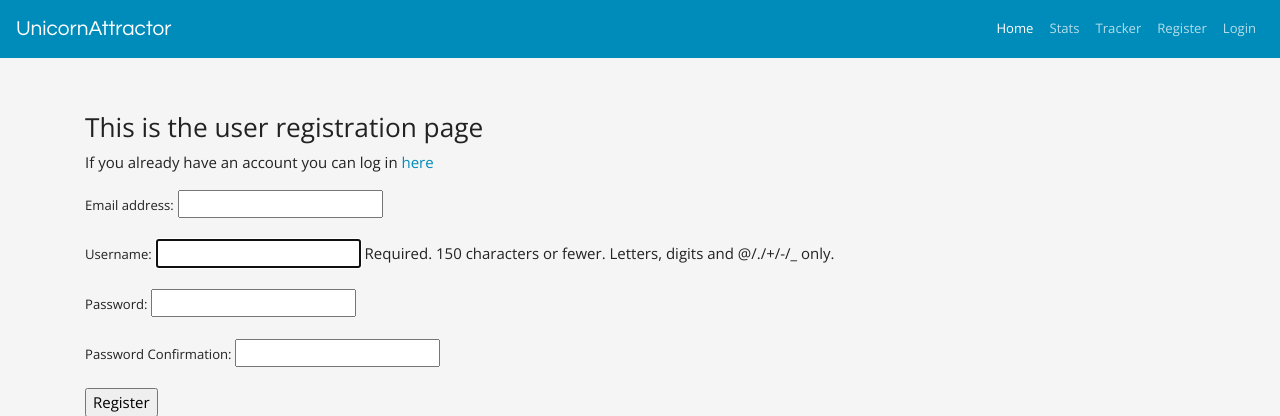
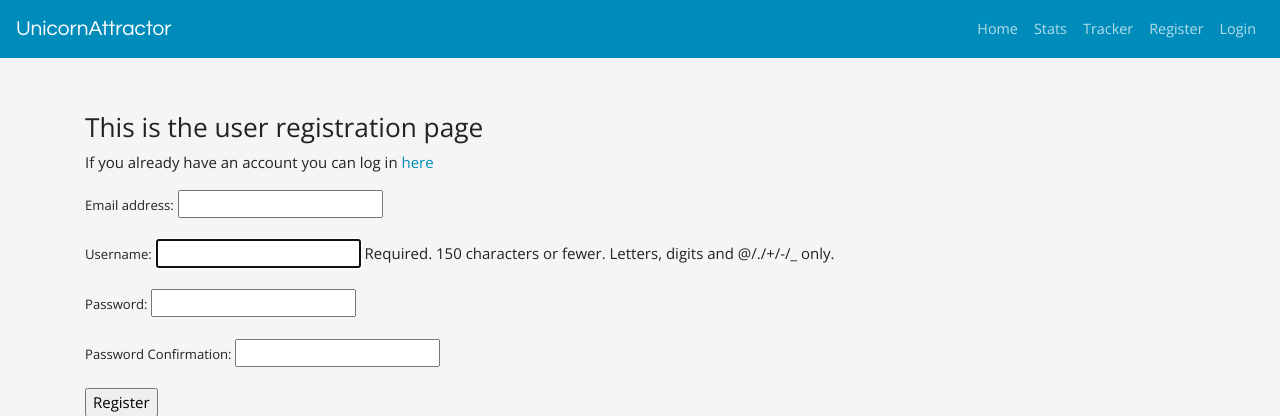
Before and after one commit to kes2401/issue-tracker, a Django app: page /accounts/register/ in a window 1280 px wide. Shown: the top 416 px of the page. Run offline with Django 3.2, Linux system fonts and the light colour scheme; some libraries are stand-ins or nearby versions.

Commit message:
adjust styling on navbar links

```diff
--- a/static/css/custom.css
+++ b/static/css/custom.css
@@ -11,6 +11,10 @@ body {
 .navbar-brand {
     font-family: 'Questrial', sans-serif;
     font-size: 1.3rem;
+}
+
+a.nav-link {
+    font-size: 0.9rem;
 }
 
 .brand-logo {
--- a/templates/base.html
+++ b/templates/base.html
@@ -34,28 +34,28 @@
 
             <div class="navbar-collapse collapse" id="navbarColor01">
                 <ul class="navbar-nav ml-auto">
-                    <li class="nav-item active">
-                        <a class="nav-link" href="{% url 'index' %}">Home<span class="sr-only">(current)</span></a>
+                    <li class="nav-item">
+                        <a class="nav-link" href="{% url 'index' %}"><strong>Home</strong></a>
                     </li>
                     <li class="nav-item">
-                        <a class="nav-link" href="{% url 'stats' %}">Stats</a>
+                        <a class="nav-link" href="{% url 'stats' %}"><strong>Stats</strong></a>
                     </li>
                     <li class="nav-item">
-                        <a class="nav-link" href="{% url 'tracker' %}">Tracker</a>
+                        <a class="nav-link" href="{% url 'tracker' %}"><strong>Tracker</strong></a>
                     </li>
                     {% if user.is_authenticated %}
                     <li class="nav-item">
-                        <a class="nav-link" href="{% url 'profile' %}">Profile</a>
+                        <a class="nav-link" href="{% url 'profile' %}"><strong>Profile</strong></a>
                     </li>
                     <li class="nav-item">
-                        <a class="nav-link" href="{% url 'logout' %}">Logout</a>
+                        <a class="nav-link" href="{% url 'logout' %}"><strong>Logout</strong></a>
                     </li>
                     {% else %}
                     <li class="nav-item">
-                        <a class="nav-link" href="{% url 'register' %}">Register</a>
+                        <a class="nav-link" href="{% url 'register' %}"><strong>Register</strong></a>
                     </li>
                     <li class="nav-item">
-                        <a class="nav-link" href="{% url 'login' %}">Login</a>
+                        <a class="nav-link" href="{% url 'login' %}"><strong>Login</strong></a>
                     </li>
                     {% endif %}
                 </ul>
@@ -132,7 +132,7 @@
     <!-- Bootstrap JS -->
     <script src="{% static 'lib/bootstrap/js/bootstrap.bundle.js' %}"></script>
     <!-- JS -->
-    <!-- <script src="{% static 'js/script.js' %}"></script> -->
+    <script src="{% static 'js/script.js' %}"></script>
 
 </body>
 
```
